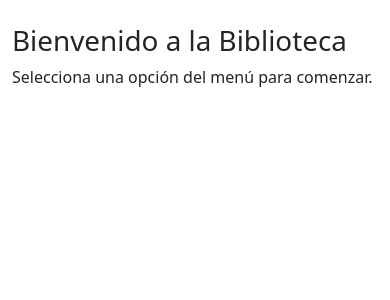
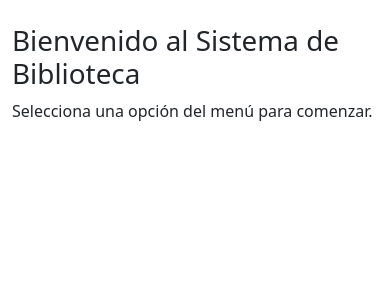
Before and after one commit to Juan-2415/Proyecto_BaseDeDatos_Mongodb, a Flask app: page / in a window 390 px wide. Shown: the part 56-356 px from the top of the page. Run offline with Flask 3, Linux system fonts and the light colour scheme.

```diff
--- a/templates/index.html
+++ b/templates/index.html
@@ -1,6 +1,6 @@
 {% extends "base.html" %}
 
 {% block content %}
-<h1>Bienvenido a la Biblioteca</h1>
+<h1>Bienvenido al Sistema de Biblioteca</h1>
 <p>Selecciona una opción del menú para comenzar.</p>
 {% endblock %}
```
